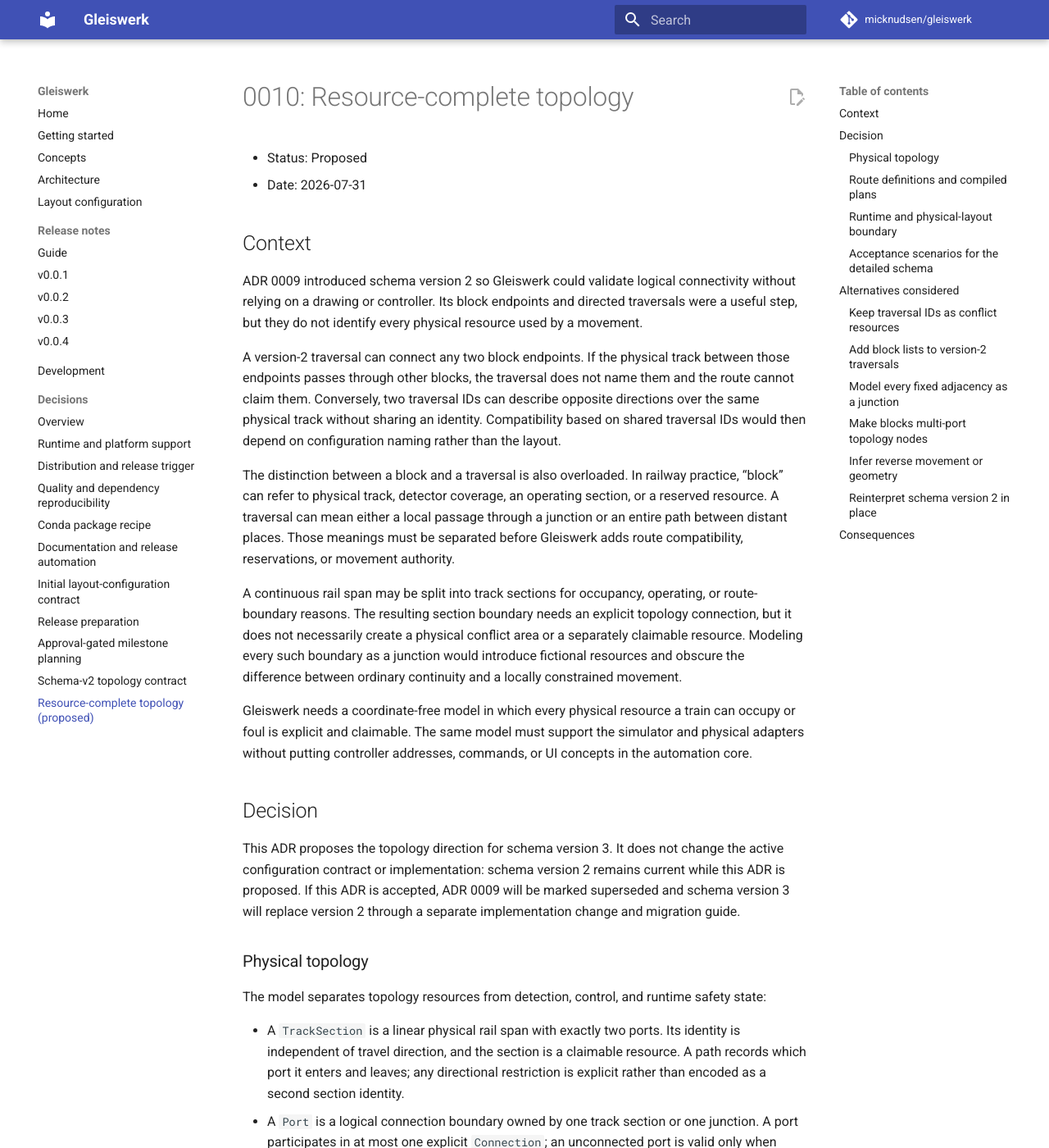
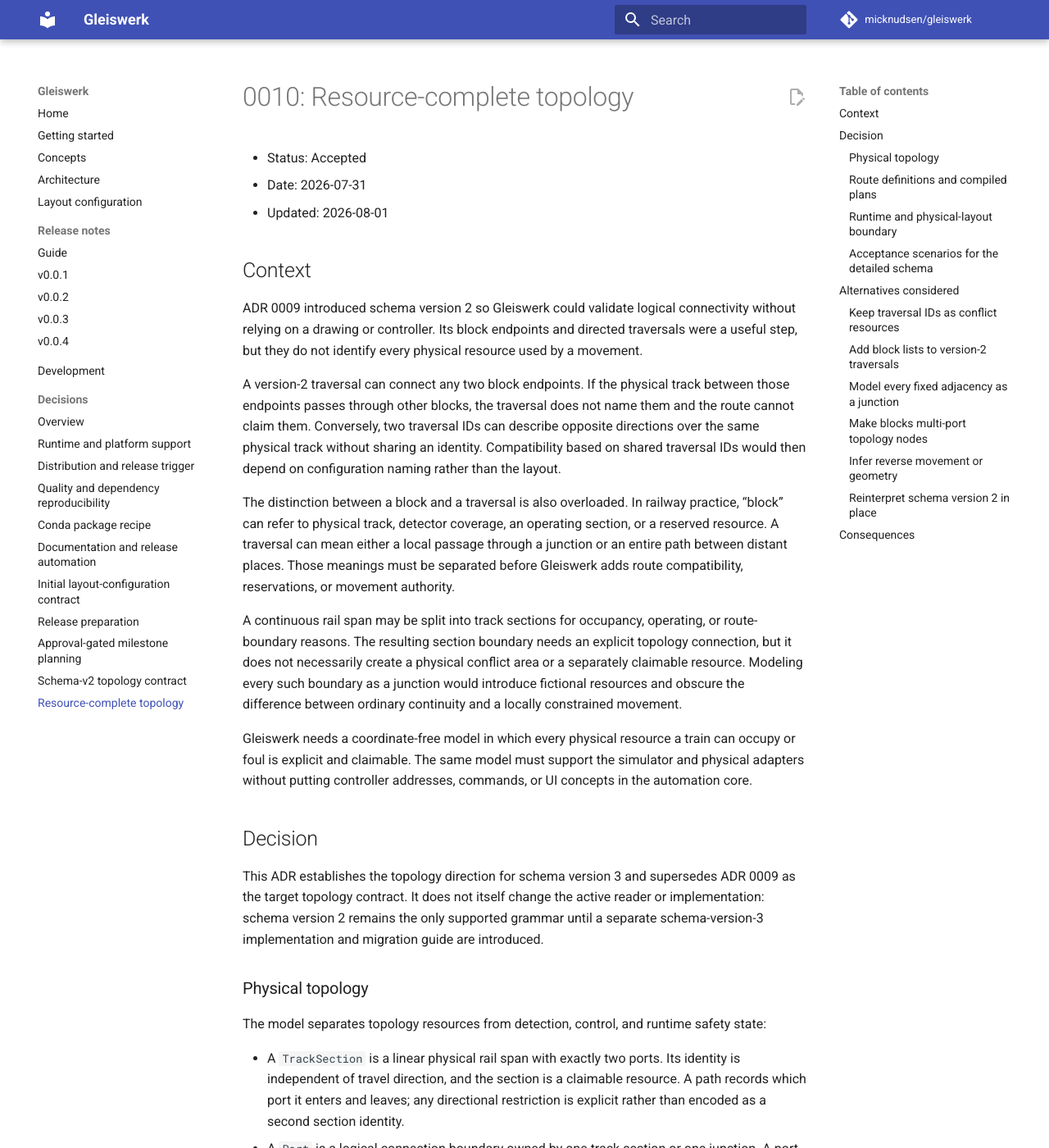
Before and after one commit to micknudsen/gleiswerk, an MkDocs documentation site: the page built from docs/adr/0010-resource-complete-topology.md, in a window 1280 px wide and 1400 px high. Shown: the whole window at 82% size. Built offline with MkDocs 1.6.1 and Material for MkDocs 9.7.7, drawn with Linux system fonts in a browser that asks for light colours; comment, search, counter and statistics services are not loaded; some of the changed text lies outside the part shown.

Commit message:
docs: accept resource-complete topology
Supersedes the schema-v2 topology decision while keeping the current v2 implementation active until the v3 migration is implemented.

```diff
--- a/docs/adr/0010-resource-complete-topology.md
+++ b/docs/adr/0010-resource-complete-topology.md
@@ -1,7 +1,8 @@
 # 0010: Resource-complete topology
 
-- Status: Proposed
+- Status: Accepted
 - Date: 2026-07-31
+- Updated: 2026-08-01
 
 ## Context
 
@@ -38,11 +39,11 @@ commands, or UI concepts in the automation core.
 
 ## Decision
 
-This ADR proposes the topology direction for schema version 3. It does not
-change the active configuration contract or implementation: schema version 2
-remains current while this ADR is proposed. If this ADR is accepted, ADR 0009
-will be marked superseded and schema version 3 will replace version 2 through a
-separate implementation change and migration guide.
+This ADR establishes the topology direction for schema version 3 and supersedes
+ADR 0009 as the target topology contract. It does not itself change the active
+reader or implementation: schema version 2 remains the only supported grammar
+until a separate schema-version-3 implementation and migration guide are
+introduced.
 
 ### Physical topology
 
@@ -290,12 +291,13 @@ validation boundary explicit.
   consuming the same validated installation-binding contract.
 - Configuration and compilation diagnostics must remain deterministic and
   explain every derived path element, claim, and device requirement.
-- Implementing the proposal will be a breaking schema change with new immutable
+- Implementing this decision will be a breaking schema change with new immutable
   types, validation, examples, tests, and migration documentation.
 - A version-2 block has no assumed one-to-one migration to a track section or
   occupancy zone; migration must use its actual physical and detection meaning.
 - Configuration validation cannot certify the real installation. Commissioning
   must verify resource boundaries, detector coverage, control bindings, and
   fail-safe behavior against the physical layout.
-- ADR 0009 remains accepted until this proposal is accepted. Acceptance of this
-  ADR requires updating ADR 0009 to `Superseded by ADR 0010`.
+- ADR 0009 is superseded. Its schema-version-2 implementation remains active
+  only until schema version 3 is implemented and migration guidance is
+  available.
--- a/mkdocs.yml
+++ b/mkdocs.yml
@@ -40,4 +40,4 @@ nav:
       - Release preparation: adr/0007-release-preparation.md
       - Approval-gated milestone planning: adr/0008-approved-milestone-planning.md
       - Schema-v2 topology contract: adr/0009-schema-v2-topology-contract.md
-      - "Resource-complete topology (proposed)": adr/0010-resource-complete-topology.md
+      - Resource-complete topology: adr/0010-resource-complete-topology.md
```
Also changed, not shown: docs/adr/0009-schema-v2-topology-contract.md (+2 -2 lines), docs/adr/README.md (+1 -1 lines).
